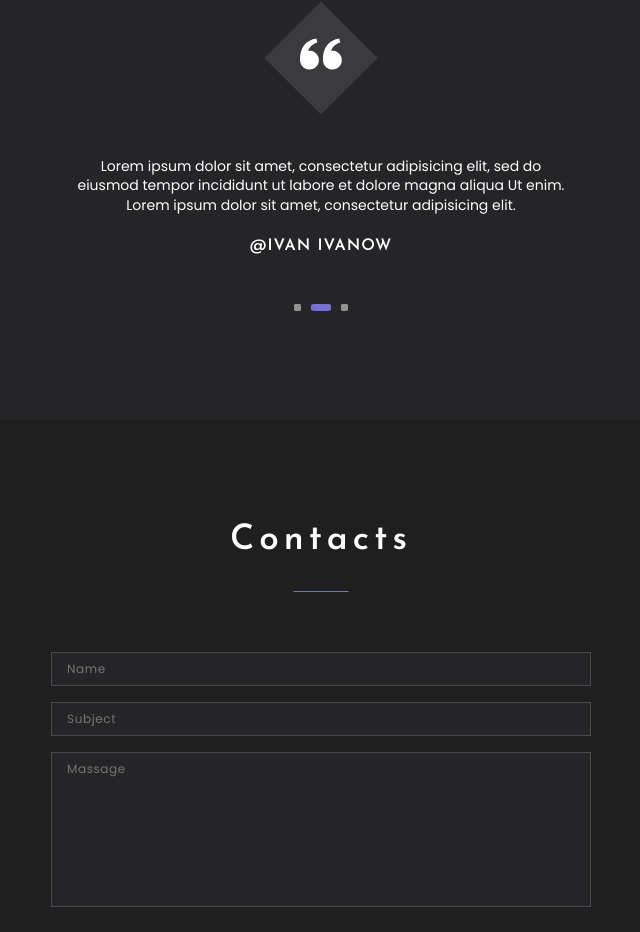
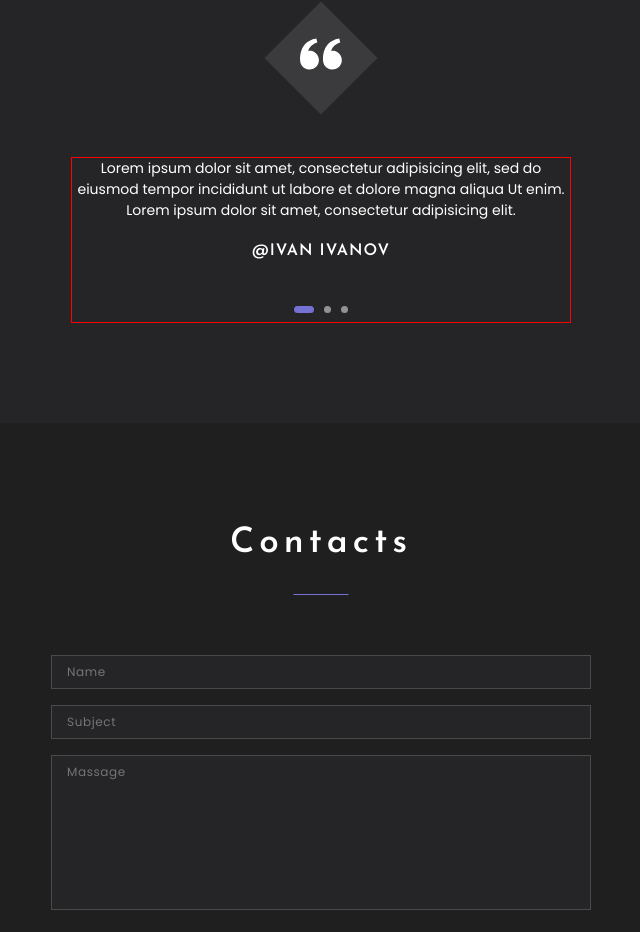
Before and after one commit to Sergey-Bukreev/Portfolio, a React app: page / in a window 1280 px wide. Shown: the part 2778-3710 px from the top of the page, without its empty margins (319-959 px from the left). Built offline with nearby package versions, Linux system fonts and the light colour scheme.

Commit message:
REFACTOR SLIDER and add library for him

```diff
--- a/package.json
+++ b/package.json
@@ -45,6 +45,7 @@
     "postcss-preset-env": "7.0.1",
     "prompts": "2.4.2",
     "react": "18.2.0",
+    "react-alice-carousel": "^2.8.0",
     "react-app-polyfill": "3.0.0",
     "react-dev-utils": "12.0.1",
     "react-dom": "18.2.0",
--- a/src/components/slider/Slider.tsx
+++ b/src/components/slider/Slider.tsx
@@ -1,21 +1,57 @@
 import React from 'react';
-import {FlexWrapper} from "../FlexWrapper";
+import AliceCarousel from 'react-alice-carousel';
+import 'react-alice-carousel/lib/alice-carousel.css';
 import {S} from "./Slider_Styles"
+import "./../../styles/Slider.css"
+type SlidePropsType = {
+    text: string
+    userName: string
+}
+const Slide = (props:SlidePropsType) => {
+    return ( <S.Slide>
+                <S.Text>{props.text}</S.Text>
+                <S.Name>@{props.userName}</S.Name>
+            </S.Slide>)
+}
 
- export const Slider:React.FC = () => {
-    return (
-        <S.Slider>
-          <FlexWrapper>
-              <S.Slide>
-                  <S.Text>Lorem ipsum dolor sit amet, consectetur adipisicing elit, sed do eiusmod tempor incididunt ut labore et dolore magna aliqua Ut enim. Lorem ipsum dolor sit amet, consectetur adipisicing elit.</S.Text>
-                  <S.Name>@ivan ivanow</S.Name>
-              </S.Slide>
-          </FlexWrapper>
-           <S.Pagination>
-            <span></span>
-               <span className={"active"}></span>
-               <span></span>
-           </S.Pagination>
-        </S.Slider>
-    );
-};
+const items = [
+   <Slide text={"Lorem ipsum dolor sit amet, consectetur adipisicing elit, sed do eiusmod tempor incididunt ut labore et dolore magna aliqua Ut enim. Lorem ipsum dolor sit amet, consectetur adipisicing elit."}
+          userName={"Ivan Ivanov"}/>,
+    <Slide text={"Lorem ipsum dolor sit amet, consectetur adipisicing elit, sed do eiusmod tempor incididunt ut labore et dolore magna aliqua Ut enim. Lorem ipsum dolor sit amet, consectetur adipisicing elit."}
+    userName={"Petr Petrov"}/>,
+    <Slide text={"Lorem ipsum dolor sit amet, consectetur adipisicing elit, sed do eiusmod tempor incididunt ut labore et dolore magna aliqua Ut enim. Lorem ipsum dolor sit amet, consectetur adipisicing elit."}
+    userName={"Igor Igorev"}/>
+];
+
+export const Slider = () => (
+   <S.Slider>
+       <AliceCarousel
+           mouseTracking
+           items={items}
+       />
+   </S.Slider>
+
+);
+
+
+///import React from 'react';
+///import {FlexWrapper} from "../FlexWrapper";
+///import {S} from "./Slider_Styles"
+
+ ///export const Slider:React.FC = () => {
+  ///  return (
+  ///      <S.Slider>
+  ///        <FlexWrapper>
+   ///           <S.Slide>
+   ///               <S.Text>Lorem ipsum dolor sit amet, consectetur adipisicing elit, sed do eiusmod tempor incididunt ut labore et dolore magna aliqua Ut enim. Lorem ipsum dolor sit amet, consectetur adipisicing elit.</S.Text>
+   ///               <S.Name>@ivan ivanow</S.Name>
+    ///          </S.Slide>
+    ///      </FlexWrapper>
+    ///       <S.Pagination>
+    ///        <span></span>
+     ///          <span className={"active"}></span>
+      ///         <span></span>
+     //      </S.Pagination>
+      //  </S.Slider>
+  //  );
+///};
--- a/src/components/slider/Slider_Styles.ts
+++ b/src/components/slider/Slider_Styles.ts
@@ -4,9 +4,11 @@
 const Slider = styled.div`
 
   max-width: 500px;
+  width: 100%;
   display: flex;
   flex-direction: column;
   align-items: center;
+  border: 1px solid red;
 `
 
 const Slide = styled.div`
--- /dev/null
+++ b/src/styles/Slider.css
@@ -0,0 +1,28 @@
+.alice-carousel__dots {
+    margin: 0;
+}
+
+.alice-carousel__dots-item:not(.__custom) {
+    display: inline-block;
+    width: 7px;
+    height: 7px;
+    margin: 5px;
+    background: rgba(255, 255, 255, 0.5);
+    border-radius: 20px;
+}
+.alice-carousel__dots-item:not(.__custom):not(:last-child) {
+    margin-right: 5px;
+}
+
+.alice-carousel__dots-item:not(.__custom):hover {
+    background-color: #7572D5 ;
+}
+.alice-carousel__dots-item:not(.__custom).__active {
+    background-color: #7572D5 ;
+    width: 20px;
+}
+
+.alice-carousel__prev-btn,
+.alice-carousel__next-btn {
+    display: none;
+}
```
Also changed, not shown: 1 other file (tests, documents, lock files or other folders).
